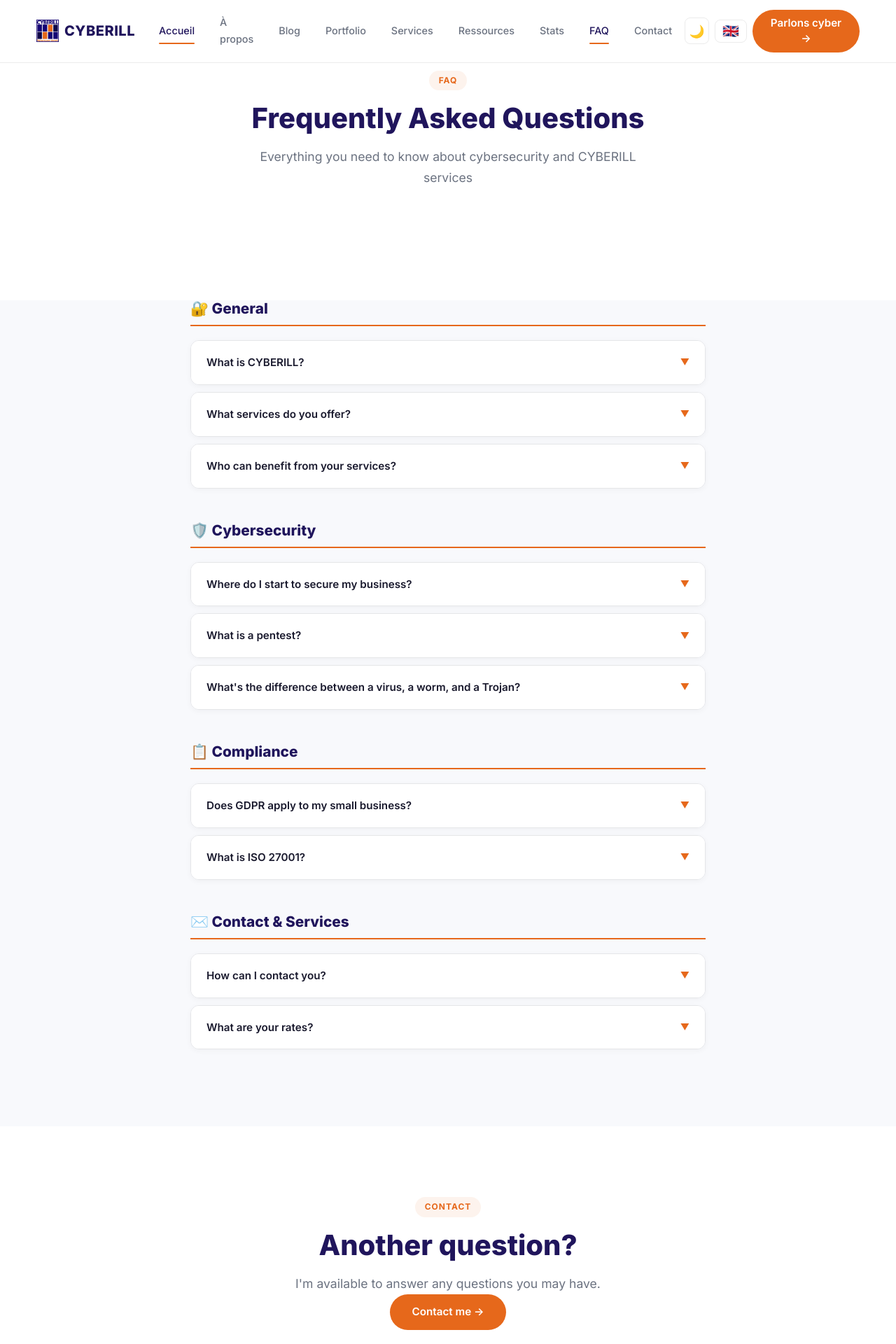
After one commit to GodwillFoka/cyberill, a Django app: page /en/faq/ in a window 1280 px wide. The commit adds this page. Shown: the top 1920 px of the page at 70% size. Run offline with Django 5.2, Linux system fonts and the light colour scheme.

Commit message:
Nouvelle page FAQ interactive (accordéon)
10 questions en 3 langues (FR/EN/DE) :
🔐 Général : CYBERILL, services, clientèle
🛡️ Cybersécurité : audit, pentest, virus/worm/trojan
📋 Conformité : DSGVO, ISO 27001
✉️ Contact : tarifs, contact

Design accordéon avec animation CSS
Navbar + Footer : FAQ ajouté

```diff
--- /dev/null
+++ b/core/templates/core/faq.html
@@ -0,0 +1,151 @@
+{% extends 'base.html' %}
+{% load static %}
+
+{% block title %}{% if lang == 'fr' %}FAQ — CYBERILL{% elif lang == 'de' %}FAQ — CYBERILL{% else %}FAQ — CYBERILL{% endif %}{% endblock %}
+{% block meta_desc %}{% if lang == 'fr' %}Questions fréquentes sur la cybersécurité, le pentesting, la conformité et les services CYBERILL.{% elif lang == 'de' %}Häufig gestellte Fragen zu Cybersicherheit, Pentesting, Compliance und CYBERILL-Dienstleistungen.{% else %}Frequently asked questions about cybersecurity, pentesting, compliance and CYBERILL services.{% endif %}{% endblock %}
+
+{% block content %}
+<section class="section">
+    <div class="container">
+        <div class="section-header fade-in">
+            <span class="section-tag">{% if lang == 'fr' %}FAQ{% elif lang == 'de' %}FAQ{% else %}FAQ{% endif %}</span>
+            <h1 class="section-title">{% if lang == 'fr' %}Questions Fréquentes{% elif lang == 'de' %}Häufig gestellte Fragen{% else %}Frequently Asked Questions{% endif %}</h1>
+            <p class="section-subtitle">{% if lang == 'fr' %}Tout ce que vous devez savoir sur la cybersécurité et les services CYBERILL{% elif lang == 'de' %}Alles, was Sie über Cybersicherheit und CYBERILL-Dienstleistungen wissen müssen{% else %}Everything you need to know about cybersecurity and CYBERILL services{% endif %}</p>
+        </div>
+    </div>
+</section>
+
+<section class="section section-alt pt-0">
+    <div class="container">
+        <div class="row justify-content-center">
+            <div class="col-lg-8">
+                <div class="faq-list fade-in">
+
+                    <!-- Catégorie : Général -->
+                    <h3 class="faq-category">🔐 {% if lang == 'fr' %}Général{% elif lang == 'de' %}Allgemein{% else %}General{% endif %}</h3>
+
+                    <div class="faq-item">
+                        <div class="faq-question" onclick="this.parentElement.classList.toggle('open')">
+                            <span>{% if lang == 'fr' %}Qu'est-ce que CYBERILL ?{% elif lang == 'de' %}Was ist CYBERILL?{% else %}What is CYBERILL?{% endif %}</span>
+                            <span class="faq-arrow">▼</span>
+                        </div>
+                        <div class="faq-answer">
+                            <p>{% if lang == 'fr' %}CYBERILL est une initiative personnelle dédiée à la cybersécurité et à la transformation digitale, fondée par Godwill FOKA. L'objectif est de rendre la cybersécurité accessible à tous — particuliers, PME et organisations — à travers du conseil, de la formation, des audits et du contenu éducatif.{% elif lang == 'de' %}CYBERILL ist eine persönliche Initiative für Cybersicherheit und digitale Transformation, gegründet von Godwill FOKA. Ziel ist es, Cybersicherheit für alle zugänglich zu machen — Privatpersonen, KMU und Organisationen — durch Beratung, Schulung, Audits und Bildungsinhalte.{% else %}CYBERILL is a personal initiative dedicated to cybersecurity and digital transformation, founded by Godwill FOKA. The goal is to make cybersecurity accessible to everyone — individuals, SMEs, and organizations — through consulting, training, audits, and educational content.{% endif %}</p>
+                        </div>
+                    </div>
+
+                    <div class="faq-item">
+                        <div class="faq-question" onclick="this.parentElement.classList.toggle('open')">
+                            <span>{% if lang == 'fr' %}Quels services proposez-vous ?{% elif lang == 'de' %}Welche Dienstleistungen bieten Sie an?{% else %}What services do you offer?{% endif %}</span>
+                            <span class="faq-arrow">▼</span>
+                        </div>
+                        <div class="faq-answer">
+                            <p>{% if lang == 'fr' %}Audit et conseil en cybersécurité, formation et sensibilisation, tests d'intrusion (pentesting), développement d'applications sécurisées, community management et veille stratégique. Chaque service est adapté aux besoins spécifiques de chaque client.{% elif lang == 'de' %}Sicherheitsaudit und -beratung, Schulung und Sensibilisierung, Penetrationstests, Entwicklung sicherer Anwendungen, Community-Management und strategische Überwachung. Jede Dienstleistung wird an die spezifischen Bedürfnisse jedes Kunden angepasst.{% else %}Security audit and consulting, training and awareness, penetration testing, secure application development, community management, and strategic monitoring. Each service is tailored to each client's specific needs.{% endif %}</p>
+                        </div>
+                    </div>
+
+                    <div class="faq-item">
+                        <div class="faq-question" onclick="this.parentElement.classList.toggle('open')">
+                            <span>{% if lang == 'fr' %}Qui peut bénéficier de vos services ?{% elif lang == 'de' %}Wer kann Ihre Dienstleistungen nutzen?{% else %}Who can benefit from your services?{% endif %}</span>
+                            <span class="faq-arrow">▼</span>
+                        </div>
+                        <div class="faq-answer">
+                            <p>{% if lang == 'fr' %}Tout le monde ! Particuliers souhaitant sécuriser leurs données, PME n'ayant pas de service IT dédié, startups en pleine croissance, associations, et toute organisation souhaitant améliorer sa sécurité numérique.{% elif lang == 'de' %}Jeder! Privatpersonen, die ihre Daten sichern möchten, KMU ohne eigene IT-Abteilung, Startups in der Wachstumsphase, Vereine und alle Organisationen, die ihre digitale Sicherheit verbessern möchten.{% else %}Everyone! Individuals wanting to secure their data, SMEs without a dedicated IT department, growing startups, associations, and any organization looking to improve their digital security.{% endif %}</p>
+                        </div>
+                    </div>
+
+                    <!-- Catégorie : Cybersécurité -->
+                    <h3 class="faq-category mt-5">🛡️ {% if lang == 'fr' %}Cybersécurité{% elif lang == 'de' %}Cybersicherheit{% else %}Cybersecurity{% endif %}</h3>
+
+                    <div class="faq-item">
+                        <div class="faq-question" onclick="this.parentElement.classList.toggle('open')">
+                            <span>{% if lang == 'fr' %}Par où commencer pour sécuriser mon entreprise ?{% elif lang == 'de' %}Wo fange ich an, mein Unternehmen zu sichern?{% else %}Where do I start to secure my business?{% endif %}</span>
+                            <span class="faq-arrow">▼</span>
+                        </div>
+                        <div class="faq-answer">
+                            <p>{% if lang == 'fr' %}Commencez par un audit de sécurité pour identifier vos vulnérabilités. Ensuite, mettez en place les mesures prioritaires : mots de passe forts, double authentification, mises à jour régulières et sauvegardes. La sensibilisation de vos équipes est également cruciale — 95% des failles viennent de l'erreur humaine.{% elif lang == 'de' %}Beginnen Sie mit einem Sicherheitsaudit, um Ihre Schwachstellen zu identifizieren. Implementieren Sie dann die wichtigsten Maßnahmen: starke Passwörter, Zwei-Faktor-Authentifizierung, regelmäßige Updates und Backups. Die Sensibilisierung Ihrer Teams ist ebenfalls entscheidend — 95% der Sicherheitsverletzungen sind auf menschliches Versagen zurückzuführen.{% else %}Start with a security audit to identify your vulnerabilities. Then implement priority measures: strong passwords, two-factor authentication, regular updates, and backups. Training your teams is also crucial — 95% of breaches come from human error.{% endif %}</p>
+                        </div>
+                    </div>
+
+                    <div class="faq-item">
+                        <div class="faq-question" onclick="this.parentElement.classList.toggle('open')">
+                            <span>{% if lang == 'fr' %}C'est quoi un pentest ?{% elif lang == 'de' %}Was ist ein Pentest?{% else %}What is a pentest?{% endif %}</span>
+                            <span class="faq-arrow">▼</span>
+                        </div>
+                        <div class="faq-answer">
+                            <p>{% if lang == 'fr' %}Un test d'intrusion (pentesting) est une simulation d'attaque cyber réalisée par un expert autorisé. L'objectif est d'identifier les vulnérabilités avant que de vrais attaquants ne les exploitent. Cela inclut des tests de réseau, d'applications web, de sécurité sans fil et d'ingénierie sociale.{% elif lang == 'de' %}Ein Penetrationstest (Pentesting) ist eine simulierte Cyberattacke durch einen autorisierten Experten. Ziel ist es, Schwachstellen zu identifizieren, bevor echte Angreifer sie ausnutzen. Dies umfasst Netzwerktests, Webanwendungstests, WLAN-Sicherheitstests und Social Engineering.{% else %}A penetration test (pentesting) is a simulated cyber attack by an authorized expert. The goal is to identify vulnerabilities before real attackers exploit them. This includes network testing, web application testing, wireless security testing, and social engineering.{% endif %}</p>
+                        </div>
+                    </div>
+
+                    <div class="faq-item">
+                        <div class="faq-question" onclick="this.parentElement.classList.toggle('open')">
+                            <span>{% if lang == 'fr' %}Quelle est la différence entre un virus, un ver et un cheval de Troie ?{% elif lang == 'de' %}Was ist der Unterschied zwischen einem Virus, einem Wurm und einem Trojaner?{% else %}What's the difference between a virus, a worm, and a Trojan?{% endif %}</span>
+                            <span class="faq-arrow">▼</span>
+                        </div>
+                        <div class="faq-answer">
+                            <p>{% if lang == 'fr' %}Un <strong>virus</strong> s'attache à un fichier et se propage quand ce fichier est exécuté. Un <strong>ver (worm)</strong> se propage automatiquement via le réseau sans nécessiter d'interaction humaine. Un <strong>cheval de Troie (Trojan)</strong> se fait passer pour un logiciel légitime pour tromper l'utilisateur. Les trois sont des malwares, mais leurs méthodes de propagation diffèrent.{% elif lang == 'de' %}Ein <strong>Virus</strong> heftet sich an eine Datei und verbreitet sich, wenn diese Datei ausgeführt wird. Ein <strong>Wurm</strong> verbreitet sich automatisch über das Netzwerk ohne menschliches Zutun. Ein <strong>Trojaner</strong> gibt sich als legitime Software aus, um den Benutzer zu täuschen. Alle drei sind Malware, aber ihre Verbreitungsmethoden unterscheiden sich.{% else %}A <strong>virus</strong> attaches to a file and spreads when that file is executed. A <strong>worm</strong> spreads automatically over the network without human interaction. A <strong>Trojan horse</strong> disguises itself as legitimate software to trick the user. All three are malware, but their propagation methods differ.{% endif %}</p>
+                        </div>
+                    </div>
+
+                    <!-- Catégorie : Conformité -->
+                    <h3 class="faq-category mt-5">📋 {% if lang == 'fr' %}Conformité{% elif lang == 'de' %}Compliance{% else %}Compliance{% endif %}</h3>
+
+                    <div class="faq-item">
+                        <div class="faq-question" onclick="this.parentElement.classList.toggle('open')">
+                            <span>{% if lang == 'fr' %}La DSGVO s'applique-t-elle à ma petite entreprise ?{% elif lang == 'de' %}Gilt die DSGVO für mein kleines Unternehmen?{% else %}Does GDPR apply to my small business?{% endif %}</span>
+                            <span class="faq-arrow">▼</span>
+                        </div>
+                        <div class="faq-answer">
+                            <p>{% if lang == 'fr' %}Oui ! La DSGVO s'applique à toute organisation traitant des données personnelles de citoyens européens, quelle que soit sa taille. Les sanctions peuvent atteindre 20 millions € ou 4% du chiffre d'affaires annuel mondial. Même les petites structures doivent tenir un registre des traitements et sécuriser les données.{% elif lang == 'de' %}Ja! Die DSGVO gilt für jede Organisation, die personenbezogene Daten von EU-Bürgern verarbeitet, unabhängig von ihrer Größe. Die Strafen können bis zu 20 Mio. € oder 4% des weltweiten Jahresumsatzes betragen. Auch kleine Unternehmen müssen ein Verarbeitungsverzeichnis führen und Daten schützen.{% else %}Yes! GDPR applies to any organization processing personal data of EU citizens, regardless of size. Penalties can reach €20 million or 4% of annual global turnover. Even small businesses must maintain a processing register and secure data.{% endif %}</p>
+                        </div>
+                    </div>
+
+                    <div class="faq-item">
+                        <div class="faq-question" onclick="this.parentElement.classList.toggle('open')">
+                            <span>{% if lang == 'fr' %}Qu'est-ce que la norme ISO 27001 ?{% elif lang == 'de' %}Was ist die ISO 27001-Norm?{% else %}What is ISO 27001?{% endif %}</span>
+                            <span class="faq-arrow">▼</span>
+                        </div>
+                        <div class="faq-answer">
+                            <p>{% if lang == 'fr' %}L'ISO 27001 est une norme internationale pour la gestion de la sécurité de l'information (SMSI). Elle définit les exigences pour établir, mettre en œuvre, maintenir et améliorer un système de management de la sécurité de l'information. Être certifié ISO 27001 démontre un engagement sérieux envers la sécurité.{% elif lang == 'de' %}ISO 27001 ist eine internationale Norm für Informationssicherheits-Managementsysteme (ISMS). Sie definiert die Anforderungen für die Einrichtung, Umsetzung, Aufrechterhaltung und Verbesserung eines Informationssicherheits-Managementsystems. ISO 27001-zertifiziert zu sein, zeigt ein ernsthaftes Engagement für Sicherheit.{% else %}ISO 27001 is an international standard for information security management (ISMS). It defines requirements for establishing, implementing, maintaining, and improving an information security management system. Being ISO 27001 certified demonstrates a serious commitment to security.{% endif %}</p>
+                        </div>
+                    </div>
+
+                    <!-- Catégorie : Contact -->
+                    <h3 class="faq-category mt-5">✉️ {% if lang == 'fr' %}Contact & Services{% elif lang == 'de' %}Kontakt & Dienstleistungen{% else %}Contact & Services{% endif %}</h3>
+
+                    <div class="faq-item">
+                        <div class="faq-question" onclick="this.parentElement.classList.toggle('open')">
+                            <span>{% if lang == 'fr' %}Comment puis-vous contacter ?{% elif lang == 'de' %}Wie kann ich Sie kontaktieren?{% else %}How can I contact you?{% endif %}</span>
+                            <span class="faq-arrow">▼</span>
+                        </div>
+                        <div class="faq-answer">
+                            <p>{% if lang == 'fr' %}Vous pouvez m'écrire à <strong>fokagodwill@gmail.com</strong>, me contacter sur <strong>LinkedIn</strong> (linkedin.com/in/godwillfoka) ou via <strong>WhatsApp</strong> au +49 15565 880501. Le formulaire de contact sur ce site est également à votre disposition.{% elif lang == 'de' %}Sie können mich unter <strong>fokagodwill@gmail.com</strong> erreichen, auf <strong>LinkedIn</strong> (linkedin.com/in/godwillfoka) oder via <strong>WhatsApp</strong> unter +49 15565 880501. Das Kontaktformular auf dieser Website steht Ihnen ebenfalls zur Verfügung.{% else %}You can email me at <strong>fokagodwill@gmail.com</strong>, reach me on <strong>LinkedIn</strong> (linkedin.com/in/godwillfoka) or via <strong>WhatsApp</strong> at +49 15565 880501. The contact form on this site is also available.{% endif %}</p>
+                        </div>
+                    </div>
+
+                    <div class="faq-item">
+                        <div class="faq-question" onclick="this.parentElement.classList.toggle('open')">
+                            <span>{% if lang == 'fr' %}Quels sont vos tarifs ?{% elif lang == 'de' %}Was sind Ihre Preise?{% else %}What are your rates?{% endif %}</span>
+                            <span class="faq-arrow">▼</span>
+                        </div>
+                        <div class="faq-answer">
+                            <p>{% if lang == 'fr' %}Les tarifs dépendent du service et de la complexité du projet. Chaque mission est précédée d'un échange gratuit pour comprendre vos besoins et vous proposer un devis personnalisé. Contactez-moi pour en discuter !{% elif lang == 'de' %}Die Preise hängen von der Dienstleistung und der Komplexität des Projekts ab. Jeder Auftrag wird durch ein kostenloses Gespräch eingeleitet, um Ihre Bedürfnisse zu verstehen und ein individuelles Angebot zu erstellen. Kontaktieren Sie mich!{% else %}Rates depend on the service and project complexity. Each engagement begins with a free consultation to understand your needs and provide a customized quote. Contact me to discuss!{% endif %}</p>
+                        </div>
+                    </div>
+
+                </div>
+            </div>
+        </div>
+    </div>
+</section>
+
+<!-- CTA -->
+<section class="section text-center">
+    <div class="container fade-in">
+        <span class="section-tag">{% if lang == 'fr' %}Contact{% elif lang == 'de' %}Kontakt{% else %}Contact{% endif %}</span>
+        <h2 class="section-title">{% if lang == 'fr' %}Une autre question ?{% elif lang == 'de' %}Noch eine Frage?{% else %}Another question?{% endif %}</h2>
+        <p class="section-subtitle">{% if lang == 'fr' %}Je suis à votre disposition pour répondre à toutes vos questions.{% elif lang == 'de' %}Ich stehe Ihnen gerne zur Verfügung, um alle Ihre Fragen zu beantworten.{% else %}I'm available to answer any questions you may have.{% endif %}</p>
+        <a href="{% url 'contact' %}" class="btn btn-accent">{% if lang == 'fr' %}Me contacter →{% elif lang == 'de' %}Kontaktieren Sie mich →{% else %}Contact me →{% endif %}</a>
+    </div>
+</section>
+{% endblock %}
--- a/core/urls.py
+++ b/core/urls.py
@@ -11,5 +11,6 @@ urlpatterns = [
     path('cv/', views.cv_page, name='cv'),
     path('portfolio/', views.portfolio, name='portfolio'),
     path('services/', views.services, name='services'),
+    path('faq/', views.faq, name='faq'),
     path('cv/download/', views.cv_download, name='cv_download'),
 ]
--- a/core/views.py
+++ b/core/views.py
@@ -44,6 +44,10 @@ def cv_page(request):
 # ===== Services =====
 def services(request):
     return render(request, 'core/services.html')
+
+# ===== FAQ =====
+def faq(request):
+    return render(request, 'core/faq.html')
 
 # ===== 404 personnalisée =====
 def custom_404(request, exception=None):
--- a/static/css/style.css
+++ b/static/css/style.css
@@ -1566,6 +1566,77 @@ body {
     transform: translateY(-1px);
 }
 
+/* ===== FAQ Accordion ===== */
+.faq-category {
+    font-size: 1.3rem;
+    font-weight: 800;
+    color: var(--primary);
+    margin-bottom: 20px;
+    padding-bottom: 10px;
+    border-bottom: 2px solid var(--accent);
+}
+
+.faq-item {
+    border: 1px solid var(--border);
+    border-radius: var(--radius);
+    margin-bottom: 10px;
+    overflow: hidden;
+    transition: all 0.3s;
+    box-shadow: var(--shadow-sm);
+}
+
+.faq-item:hover {
+    box-shadow: var(--shadow);
+}
+
+.faq-question {
+    padding: 18px 22px;
+    cursor: pointer;
+    display: flex;
+    justify-content: space-between;
+    align-items: center;
+    font-weight: 600;
+    font-size: 0.95rem;
+    color: var(--text);
+    background: var(--bg);
+    transition: background 0.3s;
+    user-select: none;
+}
+
+.faq-question:hover {
+    background: var(--bg-alt);
+}
+
+.faq-arrow {
+    font-size: 0.8rem;
+    color: var(--accent);
+    transition: transform 0.3s;
+}
+
+.faq-item.open .faq-arrow {
+    transform: rotate(180deg);
+}
+
+.faq-answer {
+    max-height: 0;
+    overflow: hidden;
+    transition: max-height 0.4s ease, padding 0.4s ease;
+    padding: 0 22px;
+    background: var(--bg);
+}
+
+.faq-item.open .faq-answer {
+    max-height: 500px;
+    padding: 0 22px 20px;
+}
+
+.faq-answer p {
+    color: var(--text-muted);
+    font-size: 0.9rem;
+    line-height: 1.7;
+    margin-bottom: 0;
+}
+
 /* ===== Portfolio / Repo Cards ===== */
 .repo-card-link {
     text-decoration: none;
--- a/templates/base.html
+++ b/templates/base.html
@@ -40,6 +40,7 @@
                     <li class="nav-item"><a class="nav-link" href="{% url 'services' %}">{% trans "Services" %}</a></li>
                     <li class="nav-item"><a class="nav-link" href="{% url 'ressources' %}">{% trans "Ressources" %}</a></li>
                     <li class="nav-item"><a class="nav-link" href="{% url 'stats' %}">{% trans "Stats" %}</a></li>
+                    <li class="nav-item"><a class="nav-link" href="{% url 'faq' %}">{% trans "FAQ" %}</a></li>
                     <li class="nav-item"><a class="nav-link" href="{% url 'contact' %}">{% trans "Contact" %}</a></li>
                 </ul>
                 <div class="d-flex align-items-center gap-2">
@@ -151,6 +152,7 @@
                         <li><a href="{% url 'ressources' %}">{% trans "Ressources" %}</a></li>
                         <li><a href="{% url 'stats' %}">{% trans "Stats" %}</a></li>
                         <li><a href="{% url 'cv' %}">{% trans "CV" %}</a></li>
+                        <li><a href="{% url 'faq' %}">{% trans "FAQ" %}</a></li>
                         <li><a href="{% url 'contact' %}">{% trans "Contact" %}</a></li>
                     </ul>
                 </div>
```
Also changed, not shown: locale/de/LC_MESSAGES/django.po, locale/en/LC_MESSAGES/django.po, locale/fr/LC_MESSAGES/django.po, 3 other files.
